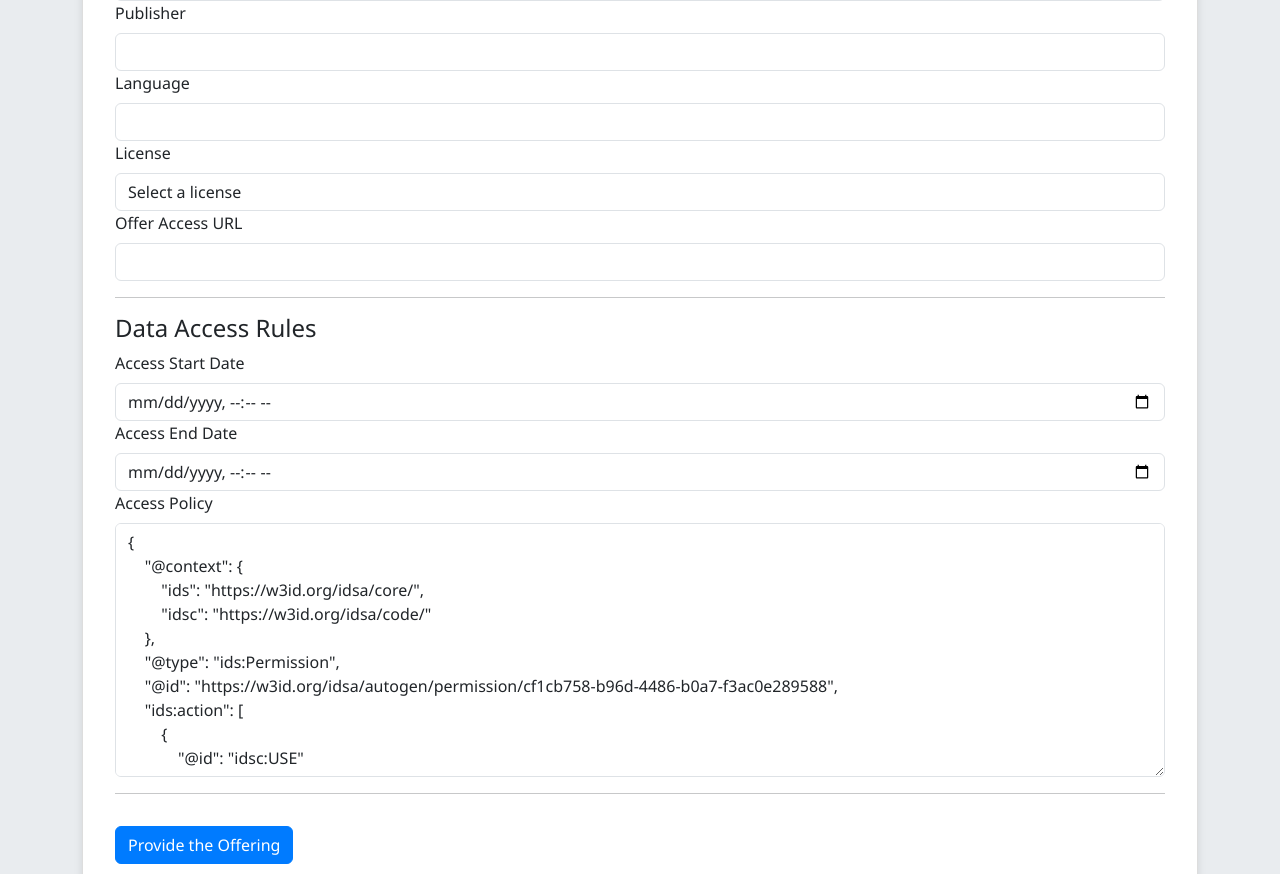
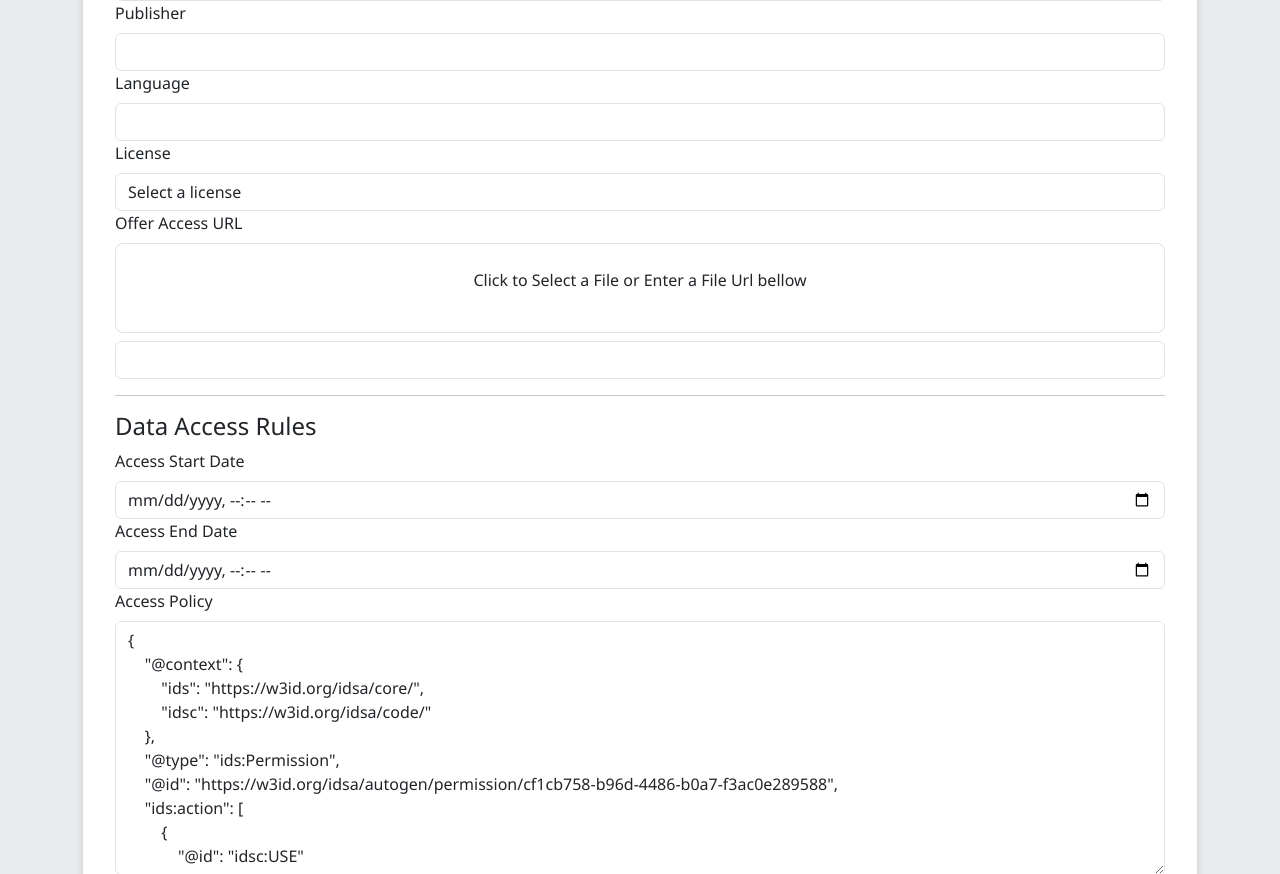
Before and after one commit to EU-Independent/Provide-User-Interface, a Django app: page / in a window 1280 px wide. Shown: the part 551-1425 px from the top of the page. Run offline with Django 5.2, Linux system fonts and the light colour scheme; data comes from the database, SQL or seed files in the repository.

Commit message:
working upload dragandrop

```diff
--- a/core/urls.py
+++ b/core/urls.py
@@ -16,8 +16,11 @@ Including another URLconf
 """
 from django.contrib import admin
 from django.urls import path, include
+from django.shortcuts import redirect
+from django.conf import settings
+from django.conf.urls.static import static
 
 urlpatterns = [
     path('admin/', admin.site.urls),
     path('', include('provide.urls')),
-]
+] + static(settings.MEDIA_URL, document_root=settings.MEDIA_ROOT)
--- a/provide/models.py
+++ b/provide/models.py
@@ -1,16 +1,19 @@
 from django.db import models
-from django.contrib.auth.models import User
 import uuid
 
 class UploadedFile(models.Model):
-    user = models.ForeignKey(User, on_delete=models.CASCADE)  # Reference to the User model
-    file_uuid = models.UUIDField(default=uuid.uuid4, editable=False, unique=True)
-    uploaded_file = models.FileField(upload_to='')
-    timestamp = models.DateTimeField(auto_now_add=True)
-    provided = models.BooleanField(default=False)  # Track if the file is provided
+    id = models.UUIDField(primary_key=True, default=uuid.uuid4, editable=False)
+    file = models.FileField(upload_to="uploads/")
+    uploaded_at = models.DateTimeField(auto_now_add=True)
+    file_name = models.CharField(max_length=255, blank=True, null=True)
+
+    def save(self, *args, **kwargs):
+        if not self.file_name:
+            self.file_name = self.file.name.split("/")[-1]
+        super().save(*args, **kwargs)
 
     def __str__(self):
-        return f"{self.user.username} uploaded {self.uploaded_file} at {self.timestamp}"
+        return self.file_name or "Uploaded File"
 
 class License(models.Model):
     name = models.CharField(max_length=255, unique=True)
--- a/provide/urls.py
+++ b/provide/urls.py
@@ -1,6 +1,8 @@
 from django.urls import path
-from .views import provide_offer
+from .views import provide_offer, upload_view
 
 urlpatterns = [
     path('', provide_offer, name='provide_offer'),
+    path("upload/", upload_view, name="upload"),  # Handles file uploads
+
 ]
--- a/provide/views.py
+++ b/provide/views.py
@@ -1,11 +1,15 @@
 from django import forms
-from django.shortcuts import render, redirect
+from django.shortcuts import render, redirect, get_object_or_404
 from django.contrib import messages
 from django.conf import settings
+from django.http import JsonResponse, HttpResponse
+from django.views.decorators.csrf import csrf_exempt
 import requests
 from .forms import UploadMetadataForm
 from .connector import runner
-from .models import License
+from .models import License, UploadedFile
+import base64
+from django.shortcuts import render
 
 def provide_offer(request):
     fixed_policy_rule = (
@@ -36,7 +40,7 @@ def provide_offer(request):
         '}'
     )
 
-    incident_id = request.GET.get('incident_id')  # Get incident ID from query parameters
+    incident_id = request.GET.get('incident_id')
     print("Incident ID: ", incident_id)
     incident_data = {}
     metadata_data = {}
@@ -49,14 +53,10 @@ def provide_offer(request):
     # Fetch Incident and Metadata Data from a single endpoint
     if incident_id:
         try:
-            # Endpoint for fetching incident and metadata data
             incident_url = f"{settings.data_upload_service_url.rstrip('/')}/incident-json/{incident_id}/"
-
-            # Fetch Incident and Metadata Data
             response = requests.get(incident_url, verify=settings.ENFORCE_CONNECTOR_SSL)
             response.raise_for_status()
             data = response.json().get('data', {})
-
             incident_data = data.get('incident', {})
             metadata_data = data.get('metadata', {})
 
@@ -83,7 +83,6 @@ def provide_offer(request):
         if form.is_valid():
             data = form.cleaned_data
 
-            # Fetch the selected license URL
             selected_license_name = data.get('offer_license')
             selected_license = License.objects.filter(name=selected_license_name).first()
             license_url = selected_license.access_url if selected_license else ""
@@ -127,6 +126,7 @@ def provide_offer(request):
                 }
             }
             print("User Metadata: ", user_metadata)
+
             # Send user metadata to the runner
             result = runner(user_metadata)
             if result:
@@ -134,7 +134,8 @@ def provide_offer(request):
             else:
                 messages.error(request, "Something went wrong with providing the offer.")
 
-            return redirect('provide_offer')  # Redirect to clear the form and avoid resubmission
+            return redirect('provide_offer')
+
         else:
             messages.error(request, "Form is invalid. Please correct the errors and try again.")
     else:
@@ -151,3 +152,59 @@ def provide_offer(request):
         'data_space_consumer_service_url': consumer_service_url,
         'access_policy_generator_url': access_policy_generator_url
     })
+
+import os
+from django.conf import settings
+from django.http import JsonResponse, HttpResponse
+from django.shortcuts import get_object_or_404
+from django.views.decorators.csrf import csrf_exempt
+from .models import UploadedFile
+
+@csrf_exempt
+def upload_view(request, file_id=None):
+    print("File upload request received.")
+
+    if request.method == "POST":
+        if request.FILES.get("file"):
+            uploaded_file = request.FILES["file"]
+            print("--------------------")
+            print("uploaded_file", uploaded_file)
+            print("--------------------")
+
+
+            allowed_types = ["application/json"]
+            if uploaded_file.content_type not in allowed_types:
+                return JsonResponse({"error": "Invalid file type. Only JSON files are allowed."}, status=400)
+
+
+            upload_dir = 'uploads'
+            if not os.path.exists(upload_dir):
+                os.makedirs(upload_dir)
+
+
+            file_instance = UploadedFile.objects.create(
+                file=uploaded_file,
+                file_name=uploaded_file.name
+            )
+
+            # Generate a unique URL for the uploaded file
+            file_url = f"{settings.DOMAIN_URL}{settings.MEDIA_URL}{file_instance.file.name}"
+
+
+            return JsonResponse({"message": "File uploaded successfully", "file_url": file_url})
+
+        return JsonResponse({"error": "No file provided"}, status=400)
+
+    elif request.method == "GET" and file_id:
+        # Retrieve the file from the database using the file ID
+        file_instance = get_object_or_404(UploadedFile, id=file_id)
+
+        # Serve the file for download (using the stored file path)
+        with open(file_instance.file.path, 'rb') as f:  # Use file.path to get the local path
+            file_data = f.read()
+
+        response = HttpResponse(file_data, content_type="application/json")
+        response["Content-Disposition"] = f'attachment; filename="{file_instance.file_name}"'
+        return response
+
+    return JsonResponse({"error": "Invalid request"}, status=400)
--- a/templates/provide/provide_offer.html
+++ b/templates/provide/provide_offer.html
@@ -142,10 +142,25 @@
                             {% endfor %}
                         </select>
                     </div>
+
+
+
+                                        <!-- Include a Drop Area for Drag-and-Drop -->
                     <div class="form-group">
                         <label for="accessUrl" class="form-label">Offer Access URL</label>
-                        <input type="url" id="accessUrl" name="accessUrl" class="form-control" required>
+                        <!-- Drag and Drop Area -->
+                        <div id="drop-area" class="border p-4 text-center" style="border-radius: 8px; cursor: pointer;">
+                            <p>Click to Select a File or Enter a File Url bellow</p>
+                        </div>
+                        <!-- Hidden File Input (not shown but used to handle file uploads) -->
+                        <input type="file" id="fileInput" name="file" style="display:none;">
+                        <input type="url" id="accessUrl" name="accessUrl" class="form-control mt-2" readonly>
+                        <button type="button" id="removeFileBtn" class="btn btn-danger mt-2" style="display:none;">Remove File</button>
                     </div>
+
+
+
+
                     <hr>
                     <h4>Data Access Rules</h4>
                     <div class="form-group">
@@ -187,5 +202,78 @@
         });
     </script>
 
+
+<script>
+    document.addEventListener("DOMContentLoaded", function () {
+    const dropArea = document.getElementById("drop-area");
+    const fileInput = document.getElementById("fileInput");
+    const accessUrlField = document.getElementById("accessUrl");
+    const removeFileBtn = document.getElementById("removeFileBtn");
+
+    // Trigger file input when drop area is clicked
+    dropArea.addEventListener("click", () => fileInput.click());
+
+    // Handle drag events
+    dropArea.addEventListener("dragover", (event) => {
+        event.preventDefault();
+        dropArea.style.backgroundColor = "#f1f1f1";
+    });
+
+    dropArea.addEventListener("dragleave", () => {
+        dropArea.style.backgroundColor = "#ffffff";
+    });
+
+    dropArea.addEventListener("drop", (event) => {
+        event.preventDefault();
+        dropArea.style.backgroundColor = "#ffffff";
+        handleFileUpload(event.dataTransfer.files[0]);
+    });
+
+    // Handle file selection from input
+    fileInput.addEventListener("change", () => {
+        handleFileUpload(fileInput.files[0]);
+    });
+
+    // Handle file upload logic
+    function handleFileUpload(file) {
+        if (!file) return;
+
+        const formData = new FormData();
+        formData.append("file", file);
+
+        fetch("/upload/", {
+            method: "POST",
+            body: formData,
+            headers: { "X-CSRFToken": "{{ csrf_token }}" }
+        })
+        .then(response => response.json())
+        .then(data => {
+            if (data.file_url) {
+                // Populate the URL field with the uploaded file URL and make it non-editable
+                accessUrlField.value = data.file_url;
+                accessUrlField.readOnly = true;
+                removeFileBtn.style.display = "inline-block"; // Show the "Remove File" button
+            } else {
+                alert('Upload failed: ' + data.error);
+            }
+        })
+        .catch(error => {
+            alert('Error: ' + error.message);
+        });
+    }
+
+    // Remove the uploaded file and reset the input for a new file upload
+    removeFileBtn.addEventListener("click", () => {
+        accessUrlField.value = ''; // Clear the URL field
+        accessUrlField.readOnly = false; // Make the field editable again
+        removeFileBtn.style.display = "none"; // Hide the "Remove File" button
+        fileInput.value = ''; // Reset the file input to allow re-uploading
+    });
+});
+
+
+    </script>
+
+
 </body>
 </html>
```
Also changed, not shown: core/settings.py (+6 -1 lines), test.json (added, +12 -0 lines), uploads/test.json (added, +12 -0 lines), provide/migrations/0004_delete_uploadedfile.py (added), provide/migrations/0005_uploadedfile.py (added), 1 other file.
